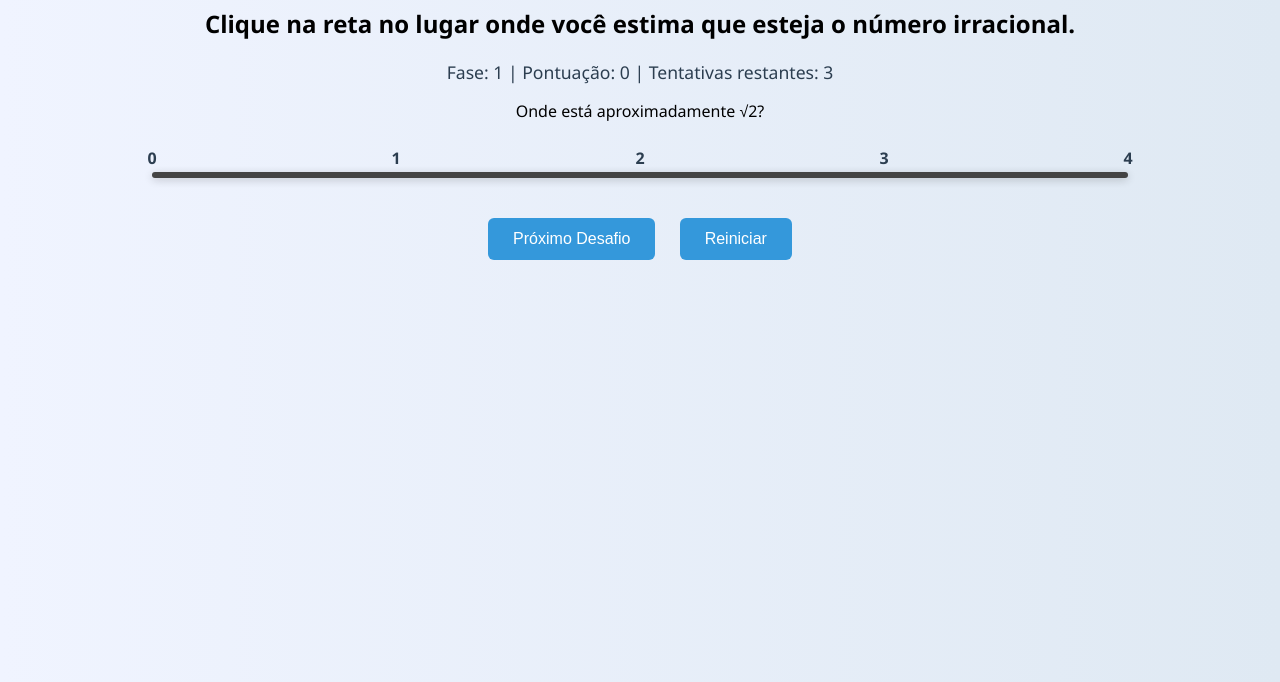
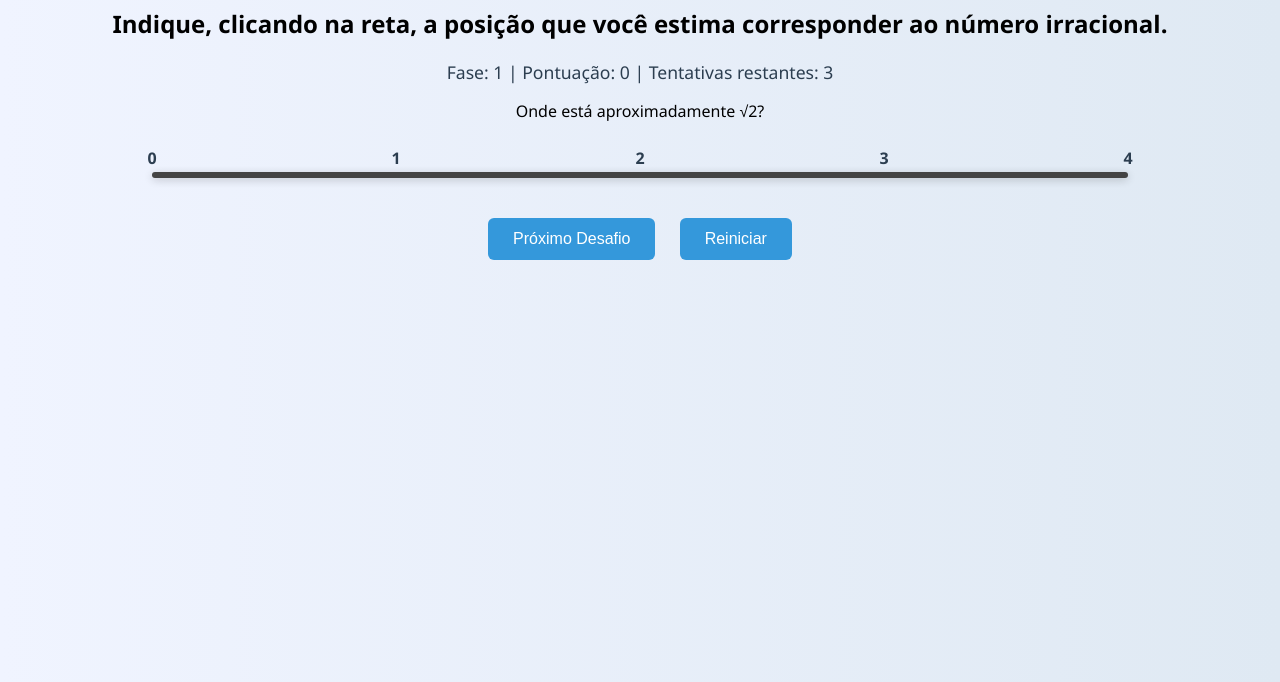
Before and after one commit to projetosef2/irracionais2, a plain HTML site: page index.html in a window 1280 px wide. Shown: the part 118-800 px from the top of the page. Drawn offline with Linux system fonts and the light colour scheme.

Commit message:
Update index.html

```diff
--- a/index.html
+++ b/index.html
@@ -96,7 +96,7 @@
 <body>
 
 <h1>Acerte o Irracional!</h1>
-<h2>Clique na reta no lugar onde você estima que esteja o número irracional.</h2>
+<h2>Indique, clicando na reta, a posição que você estima corresponder ao número irracional.</h2>
 
 <div class="status">
   Fase: <span id="fase">1</span> |
```
